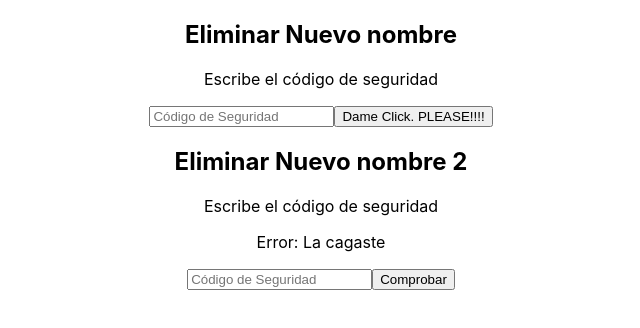
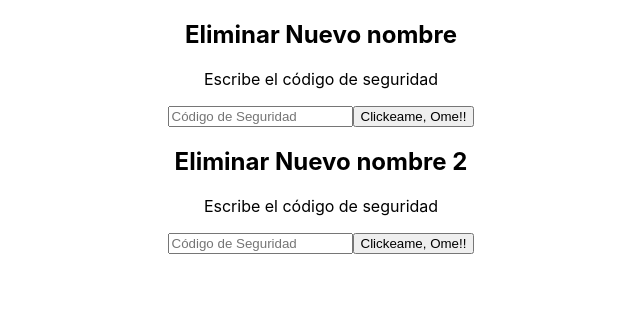
Before and after one commit to crontreras1/reactjs-manejo-profesional-de-estado, a React (Create React App) app: page / in a window 1280 px wide. Shown: the top 328 px of the page, without its empty margins (319-959 px from the left). Built offline with nearby package versions, Linux system fonts and the light colour scheme.

Commit message:
class 8. compound states with reactcomponents

```diff
--- a/src/components/ClassState/index.js
+++ b/src/components/ClassState/index.js
@@ -1,12 +1,15 @@
 import React from "react"
 import { Loading } from "./Loading"
+
+const SECURITY_CODE = 'paradigma'
 
 class ClassState extends React.Component {
     constructor (props) {
         super (props)
 
         this.state = {
-            error: true,
+            value: '',
+            error: false,
             loading: false
         }
     }
@@ -28,7 +31,12 @@ class ClassState extends React.Component {
             setTimeout(() => {
                 console.log('Empenzando Validación')
 
-                this.setState({ loading: false })
+                if (this.state.value === SECURITY_CODE) {
+                    this.setState({ error: false, loading: false })
+                } else {
+                    this.setState({ error: true, loading: false })
+
+                }
 
                 console.log('Terminando Validación')
             }, 3000)
@@ -42,17 +50,21 @@ class ClassState extends React.Component {
 
                 <p>Escribe el código de seguridad</p>
 
-               { this.state.error && <p>Error: La cagaste</p> }
+               { (this.state.error && !this.state.loading) && <p>Error: La cagaste</p> }
 
                { this.state.loading && <Loading /> }
                 <input
                     placeholder="Código de Seguridad"
+                    value={ this.state.value }
+                    onChange={ event => {
+                        this.setState({ value: event.target.value })
+                    }}
                 />
 
                 <button
                     onClick={ () => this.setState({ loading: true })}
                 >
-                    Comprobar
+                    Clickeame, Ome!!
                 </button>
             </div>
         )
--- a/src/components/UseState/index.js
+++ b/src/components/UseState/index.js
@@ -52,7 +52,7 @@ function UseState ({ name }) {
             <button
                 onClick={ () => setLoading(true) }
             >
-                Dame Click. PLEASE!!!!
+                Clickeame, Ome!!
             </button>
         </div>
     )
```
